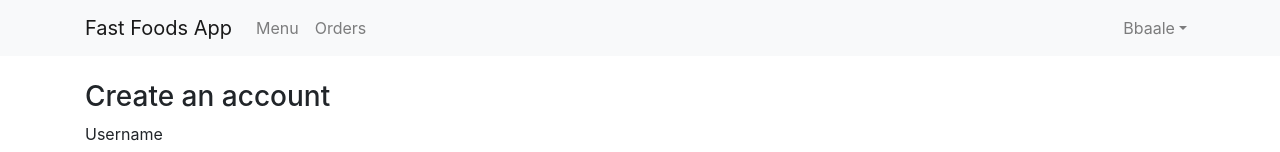
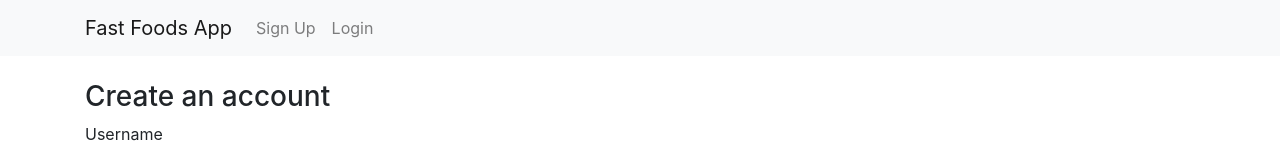
Before and after one commit to Bbaale15/react-library-app, a React (Create React App) app: page / in a window 1280 px wide. Shown: the top 152 px of the page. Built offline with nearby package versions, Linux system fonts and the light colour scheme.

Commit message:
Bug fix for login view

```diff
--- a/src/App.js
+++ b/src/App.js
@@ -11,8 +11,8 @@ import { BrowserRouter as Router, Switch, Route, Redirect } from 'react-router-d
 class App extends React.Component {
 
   state = {
-    isLoggedIn: true,
-    userName: 'Bbaale'
+    isLoggedIn: false,
+    userName: ''
   }
 
   render() {
--- a/src/views/LoginView.js
+++ b/src/views/LoginView.js
@@ -8,12 +8,12 @@ class LoginView extends React.Component {
     state = {
         username: '',
         password: '',
-        alert_messages:''
+        alert_messages: '',
+        disabled: false
     }
     handleOnchange = (e) => {
-        let fields = {[e.target.id]: e.target.value};
-        this.setState( {
-            fields:fields
+        this.setState({
+            [e.target.id]: e.target.value
         })
     }
     handleSubmit = (e) => {
@@ -24,17 +24,19 @@ class LoginView extends React.Component {
         }
         HttpClient.post('auth/login', null, data).then(res => {
             //Login was sucessful. Add token to local storage.
-            if(res){
-               localStorage.setItem('userData', res);
-               // Redirect to private area.
-               this.props.history.push('/menu');
+            this.setState({ disable : true });
+            if (res) {
+                this.setState({ disable : false });
+                localStorage.setItem('userData', res);
+                // Redirect to private area.
+                this.props.history.push('/menu');
             }
         });
     }
 
     render() {
         return (
-            <LoginForm action="Login" handleOnchange={this.handleOnchange} handleSubmit={this.handleSubmit} />
+            <LoginForm action="Login" disabled={this.state.disabled} handleOnchange={this.handleOnchange} handleSubmit={this.handleSubmit} />
         )
     }
 }
--- a/src/views/SignUpView.js
+++ b/src/views/SignUpView.js
@@ -29,6 +29,8 @@ class SignUpView extends React.Component {
         HttpClient.post('auth/signup',null, data).then(res=>{
             // Redirect to login page with message.
             console.log(res);
+            this.setState({ disabled: true });
+            this.props.history.push('/login');
         })
 
 
```
